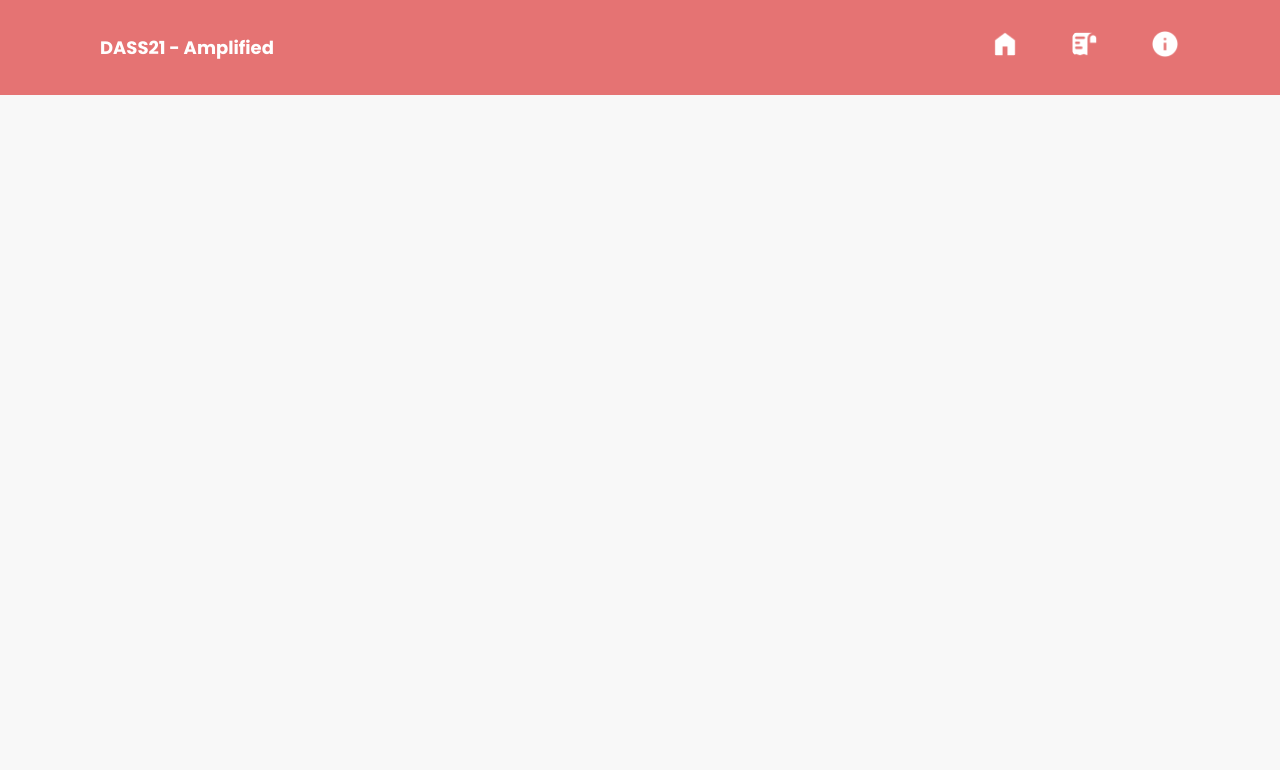
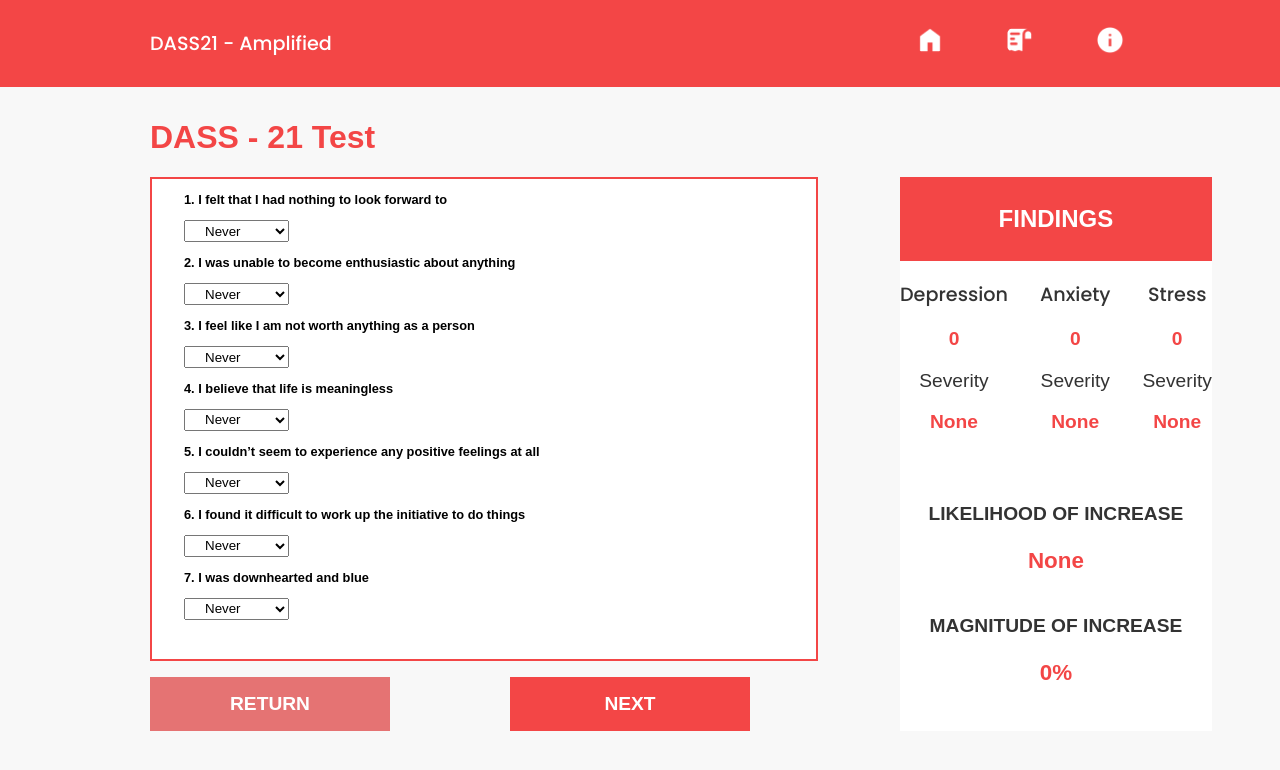
Before and after one commit to Mich-Tapawan/dass, a Flask app: page / in a window 1280 px wide. Shown: the top 770 px of the page. Run offline with Flask 3, Linux system fonts and the light colour scheme; parts of the project's set-up code (start-up, migrations or seed data) failed here and were passed over.

Commit message:
Created forms

```diff
--- a/static/js/index.js
+++ b/static/js/index.js
@@ -1 +1,119 @@
-document.addEventListener("DOMContentLoaded", () => {});
+document.addEventListener("DOMContentLoaded", () => {
+  const questionList = document.getElementById("question-list");
+  const returnBtn = document.getElementById("return");
+  const nextBtn = document.getElementById("next");
+  let dAnswers = [];
+  let aAnswers = [];
+  let sAnswers = [];
+
+  const questions = [
+    "I felt that I had nothing to look forward to",
+    "I was unable to become enthusiastic about anything",
+    "I feel like I am not worth anything as a person",
+    "I believe that life is meaningless",
+    "I couldn’t seem to experience any positive feelings at all",
+    "I found it difficult to work up the initiative to do things",
+    "I was downhearted and blue",
+    "I was aware of dryness of my mouth",
+    "I experienced breathing difficulty (e.g. excessively rapid breathing, breathlessness in the absence of physical exertion) ",
+    "I experienced trembling (e.g. in the hands)",
+    "I was worried about situations in which I might panic and make a fool of myself",
+    "I felt I was close to panic",
+    "I was aware of the action of my heart in the absence of physical exertion (e.g. sense of heart rate increase, heart missing a beat)",
+    "I felt scared without any good reason",
+    "I found it hard to wind down",
+    "I tended to over-react to situations",
+    "I felt that I was using a lot of nervous energy",
+    "I found myself getting agitated",
+    "I found it difficult to relax",
+    "I was intolerant of anything that kept me from getting on with what I was doing ",
+    "I felt that I was rather touchy ",
+  ];
+  const choices = ["Never", "Sometimes", "Often", "Very Often"];
+  let count = 0;
+
+  questions.forEach((question) => {
+    const li = document.createElement("li");
+    const p = document.createElement("p");
+    const select = document.createElement("select");
+
+    count += 1;
+    p.innerHTML = `${count}. ${question}`;
+
+    choices.forEach((choice) => {
+      const option = document.createElement("option");
+      option.innerHTML = choice;
+      option.setAttribute("value", choice);
+      select.appendChild(option);
+    });
+
+    if (count <= 7) {
+      select.setAttribute("class", "D-question");
+    } else if (count <= 14) {
+      select.setAttribute("class", "A-question");
+    } else {
+      select.setAttribute("class", "S-question");
+    }
+
+    li.append(p, select);
+    questionList.appendChild(li);
+  });
+
+  const groups = [
+    document.querySelectorAll(".D-question"),
+    document.querySelectorAll(".A-question"),
+    document.querySelectorAll(".S-question"),
+  ];
+  let currentGroupIndex = 0;
+
+  function showGroup(index) {
+    groups.forEach((group, i) => {
+      group.forEach((element) => {
+        element.parentElement.style.display = i === index ? "block" : "none";
+      });
+    });
+  }
+
+  showGroup(currentGroupIndex);
+
+  nextBtn.addEventListener("click", () => {
+    if (currentGroupIndex < groups.length - 1) {
+      currentGroupIndex++;
+      showGroup(currentGroupIndex);
+    } else {
+      currentGroupIndex = 0;
+      showGroup(currentGroupIndex);
+      computeDASS(dAnswers, aAnswers, sAnswers);
+    }
+
+    returnBtn.style.background = currentGroupIndex == 0 ? "#e57373" : "#f34646";
+    nextBtn.innerHTML =
+      currentGroupIndex === groups.length - 1 ? "SUBMIT" : "NEXT";
+  });
+
+  returnBtn.addEventListener("click", () => {
+    if (currentGroupIndex > 0) {
+      currentGroupIndex--;
+      showGroup(currentGroupIndex);
+    }
+
+    returnBtn.style.background = currentGroupIndex == 0 ? "#e57373" : "#f34646";
+    nextBtn.innerHTML =
+      currentGroupIndex === groups.length - 1 ? "SUBMIT" : "NEXT";
+  });
+
+  async function computeDASS(dAnswers, aAnswers, sAnswers) {
+    console.log(dAnswers, aAnswers, sAnswers);
+    try {
+      const res = await fetch("http://localhost:5000/computeDass", {
+        method: "POST",
+        headers: { "Content-Type": "application/json" },
+        body: JSON.stringify({ dAnswers, aAnswers, sAnswers }),
+      });
+      const data = await res.json();
+      console.log(data);
+    } catch (error) {
+      console.error("Error computing DASS: ", error);
+    }
+  }
+});
--- a/static/style/index.css
+++ b/static/style/index.css
@@ -9,19 +9,20 @@ body {
 
 header {
   display: flex;
-  background-color: #e57373;
+  background-color: #f34646;
   color: white;
-  padding: 10px 100px;
+  padding: 10px 150px;
   display: flex;
   align-items: center;
   justify-content: space-between;
-  font-size: 18px;
   font-family: Poppins, serif;
 }
 
 h4 {
+  font-size: 20px;
   font-family: Poppins, serif;
 }
+
 .header-icons {
   display: flex;
   gap: 50px; /* Space between icons */
@@ -31,10 +32,139 @@ h4 {
   width: 30px;
   height: 30px;
   border-radius: 50%; /* Optional for circular icons */
+  padding: 5px;
   cursor: pointer;
   transition: transform 0.2s ease;
 }
 
 .header-icons img:hover {
+  background-color: #e57373;
   transform: scale(1.1); /* Slight zoom effect on hover */
 }
+
+main {
+  padding: 10px 150px;
+}
+
+h1 {
+  color: #f34646;
+}
+
+.grid-container {
+  display: grid;
+  width: 100%;
+  justify-content: space-between;
+  grid-template-columns: 750px 1fr;
+}
+
+.grid-test {
+  display: flex;
+  flex-direction: column;
+}
+
+.form-container {
+  background-color: #fff;
+  width: 80%;
+  height: 60vh;
+  border: 2px solid #f34646;
+  margin-bottom: 1rem;
+  padding-inline: 2rem;
+}
+
+ul {
+  padding: 0;
+  margin: 0;
+}
+
+li {
+  padding: 0;
+  margin: 0;
+  list-style: none;
+}
+
+li p {
+  color: #000;
+  font-size: 0.8rem;
+  font-weight: 600;
+  margin-bottom: 0.8rem;
+}
+
+li select {
+  padding-left: 1rem;
+  height: 1.4rem;
+}
+
+.form-buttons {
+  width: 80%;
+  display: flex;
+  justify-content: space-between;
+}
+
+button {
+  color: #fff;
+  background-color: #f34646;
+  padding-block: 1rem;
+  width: 15rem;
+  font-weight: bold;
+  font-size: 1.2rem;
+  border: none;
+  cursor: pointer;
+}
+
+#return {
+  background: #e57373;
+}
+
+.grid-findings {
+  background-color: #fff;
+  width: 100%;
+}
+
+.card-header {
+  width: 100%;
+  padding-block: 0.5rem;
+  text-align: center;
+  background-color: #f34646;
+  color: #fff;
+}
+
+.dass-results {
+  display: flex;
+  gap: 2rem;
+  justify-content: space-evenly;
+  text-align: center;
+  margin-bottom: 2rem;
+}
+
+span,
+p {
+  color: #f34646;
+  font-size: 1.2rem;
+  font-weight: bold;
+}
+
+h4,
+h5 {
+  margin-block: 1.2rem;
+  font-weight: 500;
+  font-size: 1.2rem;
+}
+
+.likelihood-container,
+.magnitude-container {
+  display: flex;
+  flex-direction: column;
+  justify-content: center;
+  text-align: center;
+}
+
+.likelihood-container h5,
+.magnitude-container h5 {
+  margin-bottom: 0rem;
+  font-weight: bold;
+}
+
+.likelihood-container p,
+.magnitude-container p {
+  font-size: 1.4rem;
+}
--- a/templates/index.html
+++ b/templates/index.html
@@ -27,6 +27,61 @@
         </a>
       </div>
     </header>
+
+    <main>
+      <h1>DASS - 21 Test</h1>
+      <div class="grid-container">
+        <div class="grid-test">
+          <div class="form-container">
+            <ul id="question-list"></ul>
+          </div>
+          <div class="form-buttons">
+            <button id="return">RETURN</button>
+            <button id="next">NEXT</button>
+          </div>
+        </div>
+
+        <div class="grid-findings">
+          <div class="card-header">
+            <h2>FINDINGS</h2>
+          </div>
+          <div class="card-content">
+            <div class="dass-results">
+              <div>
+                <h4>Depression</h4>
+                <span id="D-score">0</span>
+                <h5>Severity</h5>
+                <p id="D-severity">None</p>
+              </div>
+
+              <div>
+                <h4>Anxiety</h4>
+                <span id="A-score">0</span>
+                <h5>Severity</h5>
+                <p id="A-severity">None</p>
+              </div>
+
+              <div>
+                <h4>Stress</h4>
+                <span id="S-score">0</span>
+                <h5>Severity</h5>
+                <p id="S-severity">None</p>
+              </div>
+            </div>
+
+            <div class="likelihood-container">
+              <h5>LIKELIHOOD OF INCREASE</h5>
+              <p id="likelihood">None</p>
+            </div>
+            <div class="magnitude-container">
+              <h5>MAGNITUDE OF INCREASE</h5>
+              <p id="magnitude">0%</p>
+            </div>
+          </div>
+        </div>
+      </div>
+    </main>
+
     <script src="/static/js/index.js"></script>
   </body>
 </html>
```
